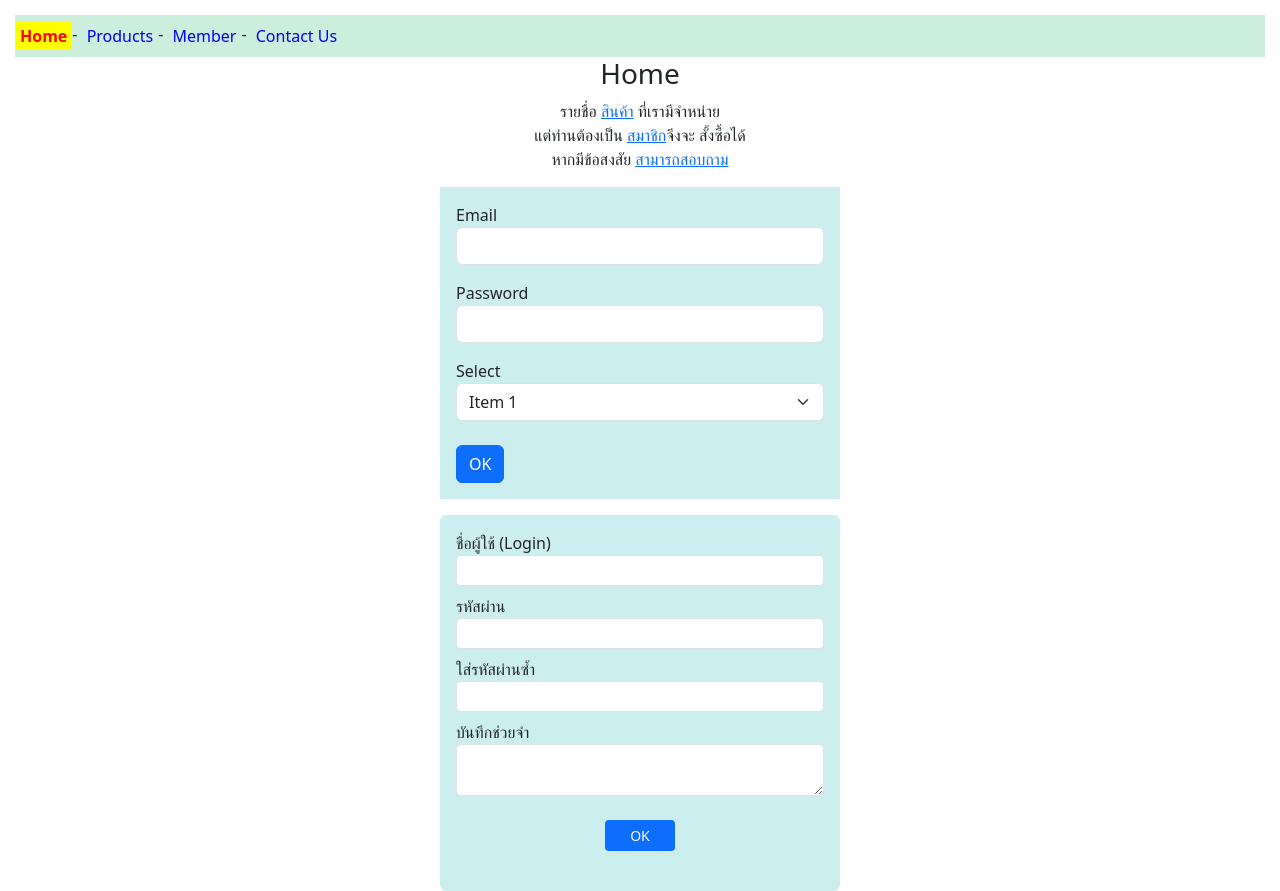
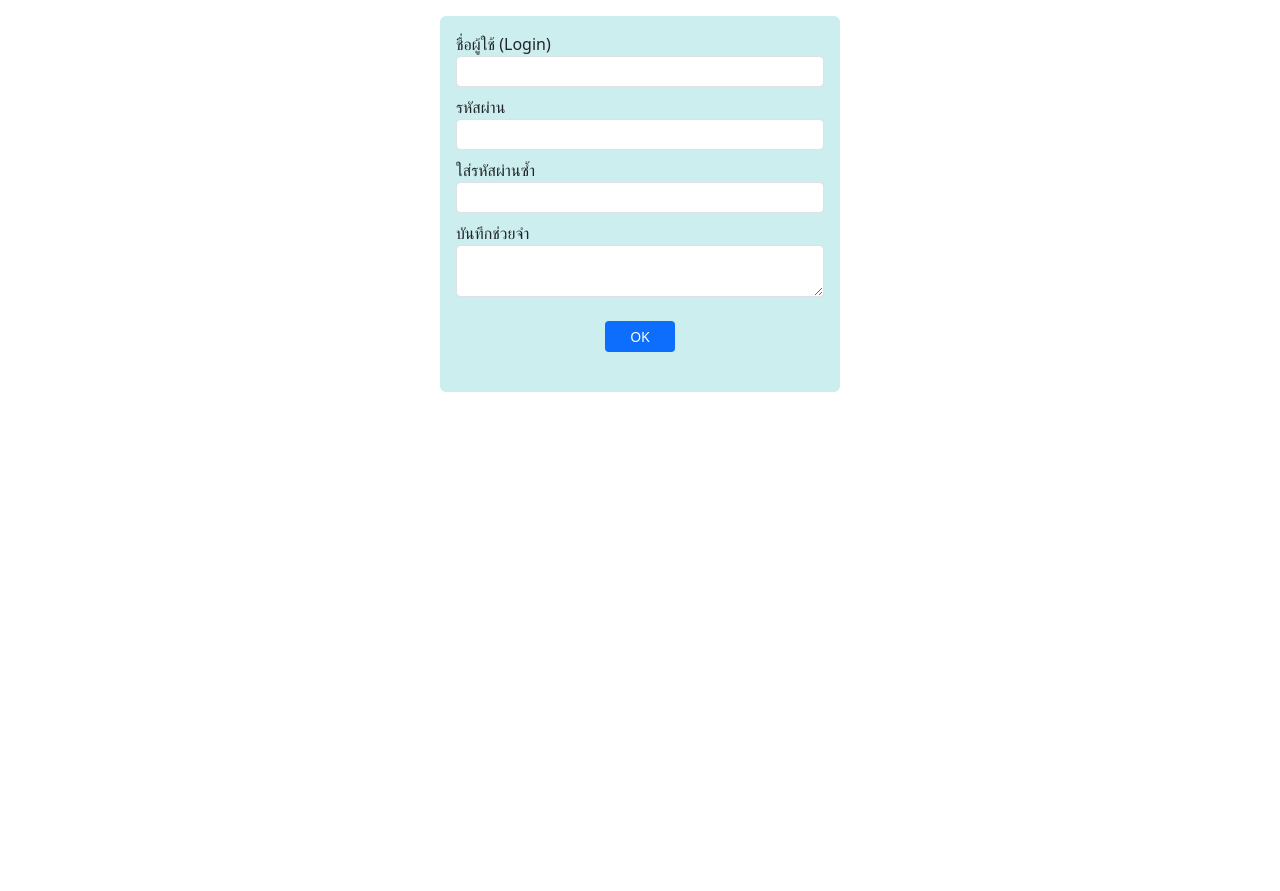
Before and after one commit to JJJJEAR/app1, a React (Create React App) app: page / in a window 1280 px wide. After the commit the page ends 800 px from the top, so only its background shows below. Built offline with nearby package versions, Linux system fonts and the light colour scheme.

Commit message:
Update App.js

```diff
--- a/src/App.js
+++ b/src/App.js
@@ -10,8 +10,6 @@ export default function App() {
     <>
     <div>
 
-    <Router3/>
-    <FormBootstrap/>
     <FormText/>
     </div>
     </>
```
